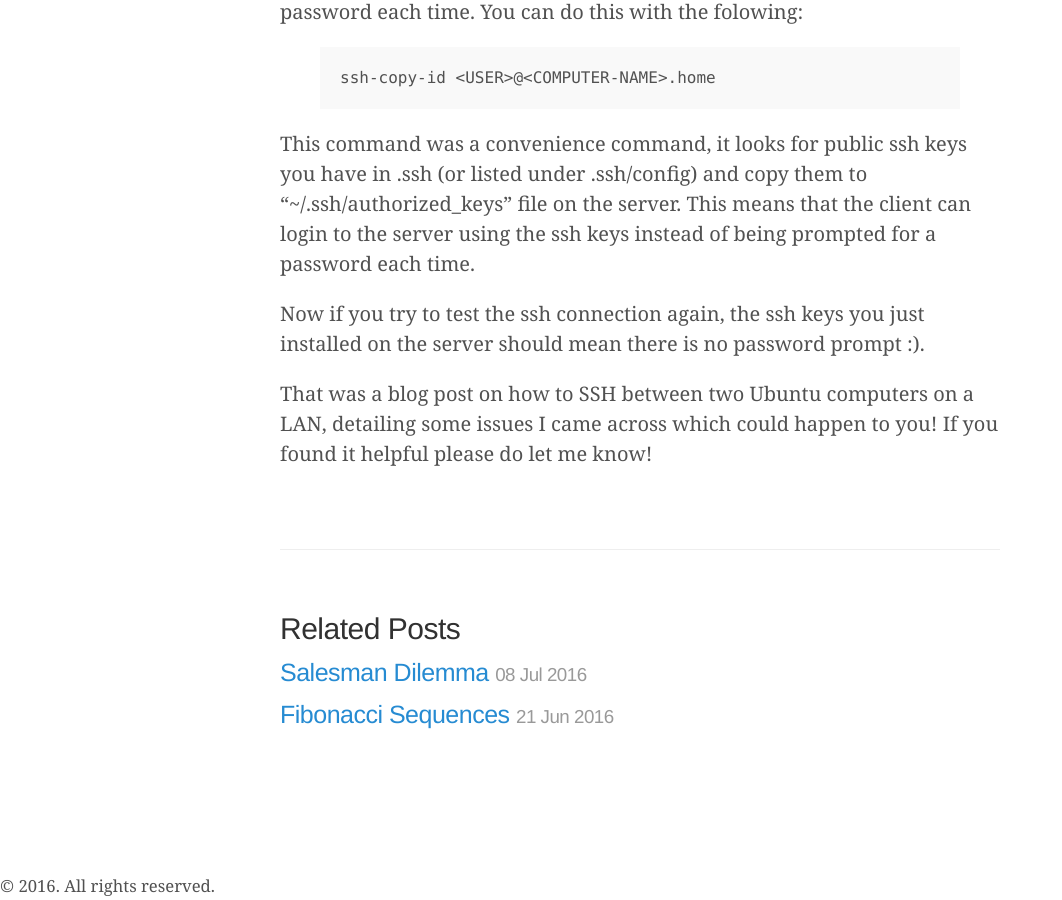
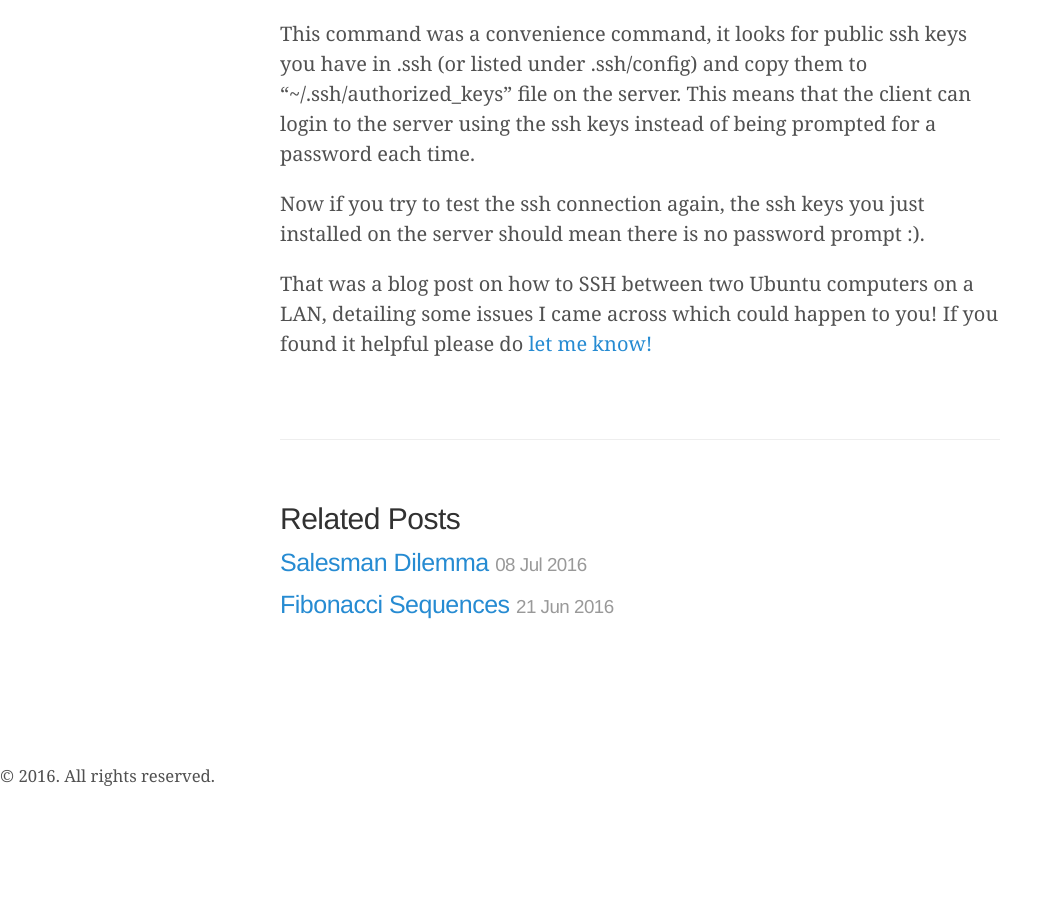
Before and after one commit to will-cs/will-cs.github.io, a Jekyll site: the page built from _posts/2016-07-13-Ssh-Between-Ubuntu-Lan.md, in a window 1280 px wide and 900 px high, scrolled down 2264 px. Shown: the whole window, without its empty margins (0-1062 px from the left). Built offline with Jekyll 4.4.1, drawn with Linux system fonts in a browser that asks for light colours; after the commit the page ends 3054 px from its top, so only the background shows below that.

```diff
--- a/_config.yml
+++ b/_config.yml
@@ -9,6 +9,7 @@ description: > # this means to ignore newlines until the next section
 author:
   name:       'William A O Brown'
   url:         "https://willb611.github.io/"
+  email:      "will.b611@gmail.com"
 
 
 paginate: 1
--- a/_posts/2016-07-13-Ssh-Between-Ubuntu-Lan.md
+++ b/_posts/2016-07-13-Ssh-Between-Ubuntu-Lan.md
@@ -5,18 +5,21 @@ date:   2016-07-13
 categories: ubuntu network
 ---
 
-Ssh access across Ubuntu computers on a local network.
-======================================================
+## Ssh access across Ubuntu computers on a local network.
+
 This a post about how to get ssh working between to Ubuntu computers on a local network. First check if the computer is actually reachable on the network, if it is then several steps are listed to ensure ssh should work. It was tested with one computer running Ubuntu 14.04LTS, and another running 16.04LTS.
 
-First to test if the computer is discoverable.
-==============================================
+### First to test if the computer is discoverable.
+
 From one of the ubuntu computers run the following to discover local computers on the network:
 {% highlight bash %}
 avahi-browse -tl _workstation._tcp
 {% endhighlight %}
 If it comes up empty, it means the other Ubuntu computers cannot be seen. So either you're missing an ethernet cable, or perhaps the router/switch you are using is misconfigured.
 If it comes up with a computer name, ie "Terrier.home" then that means you've found a Ubuntu computer called "Terrier". Assuming that is the computer you are trying to connect to then that's good. You can try ssh'ing to it now `ssh user@Terrier.home` where Terrier is your login on the computer Terrier. If it works, then the rest of this post can be ignored :D. Otherwise on with steps of trying to fix it.
+
+
+
 
 Next to check the correct packages are installed. The package "open-ssh-client" should be installed on the computer you are trying to ssh from. You also need the "openssh-server" package installed on the server you are cloning from. These packages can be installed via apt: `sudo apt-get install <PACKAGE-NAME>`
 Now after installing openssh-server, ensure it's running by running the following:
@@ -47,4 +50,4 @@ This command was a convenience command, it looks for public ssh keys you have in
 
 Now if you try to test the ssh connection again, the ssh keys you just installed on the server should mean there is no password prompt :).
 
-That was a blog post on how to SSH between two Ubuntu computers on a LAN, detailing some issues I came across which could happen to you! If you found it helpful please do let me know!
+That was a blog post on how to SSH between two Ubuntu computers on a LAN, detailing some issues I came across which could happen to you! If you found it helpful please do [ let me know!](mailto:{{ site.author.email }}?Subject=Good%20post%20on%20ssh%20between%20Ubuntu%20computers%20in%20lan)
```
